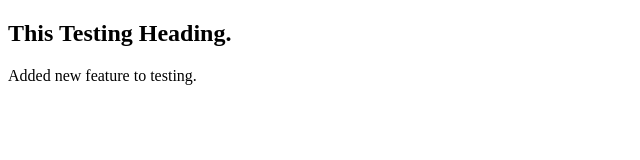
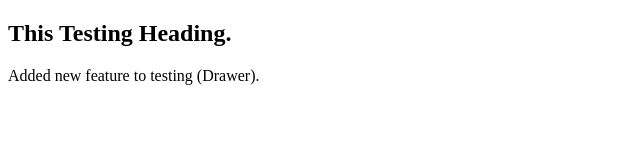
Before and after one commit to SonuKumar10234/testing, a plain HTML site: page testing.html in a window 1280 px wide. Shown: the full height of the page, 0-640 px from the left. Drawn offline with Linux system fonts and the light colour scheme.

Commit message:
added drawer

```diff
--- a/testing.html
+++ b/testing.html
@@ -8,7 +8,7 @@
 <body>
     <div>
         <h2>This Testing Heading.</h2>
-        <p>Added new feature to testing.</p>
+        <p>Added new feature to testing (Drawer).</p>
     </div>
 </body>
 </html>
```
